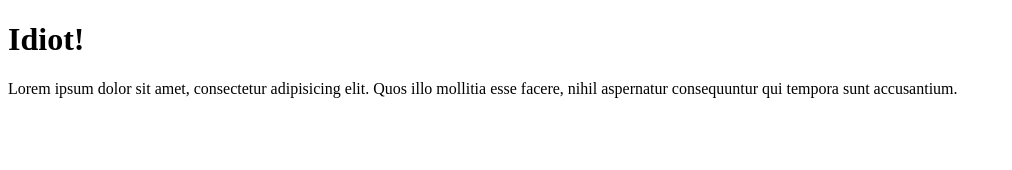
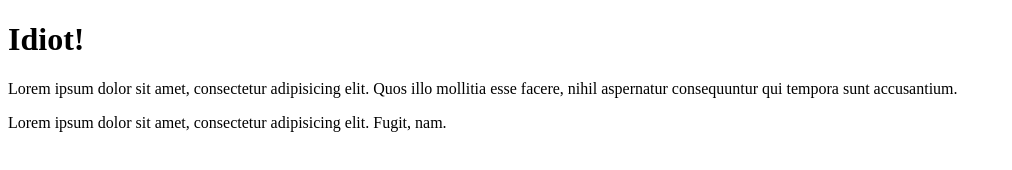
Before and after one commit to bigoldbeard/bigOldBeard, a plain HTML site: page index.html in a window 1280 px wide. Shown: the whole page, without its empty margins (0-1012 px from the left). Drawn offline with Linux system fonts and the light colour scheme.

Commit message:
add another paragraph

```diff
--- a/index.html
+++ b/index.html
@@ -7,6 +7,7 @@
 <body>
 <h1>Idiot!</h1>
 <p>Lorem ipsum dolor sit amet, consectetur adipisicing elit. Quos illo mollitia esse facere, nihil aspernatur consequuntur qui tempora sunt accusantium.</p>
+<p>Lorem ipsum dolor sit amet, consectetur adipisicing elit. Fugit, nam.</p>
 
 </body>
 </html>
```
